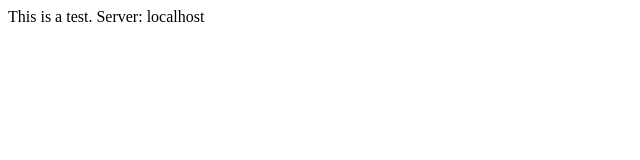
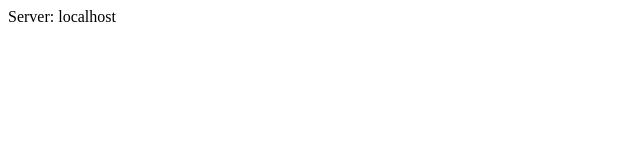
Before and after one commit to frippera/test, a plain HTML site: page index.htm in a window 1280 px wide. Shown: the whole page, without its empty margins (0-640 px from the left). Drawn offline with Linux system fonts and the light colour scheme.

Commit message:
Update index.htm

```diff
--- a/index.htm
+++ b/index.htm
@@ -4,7 +4,6 @@
 		<title>Test</title>
 	</head>
 	<body>
-		This is a test.
 		<script>
 			var strhost = location.hostname;
 			document.title = 'Server: ' + strhost;
```
